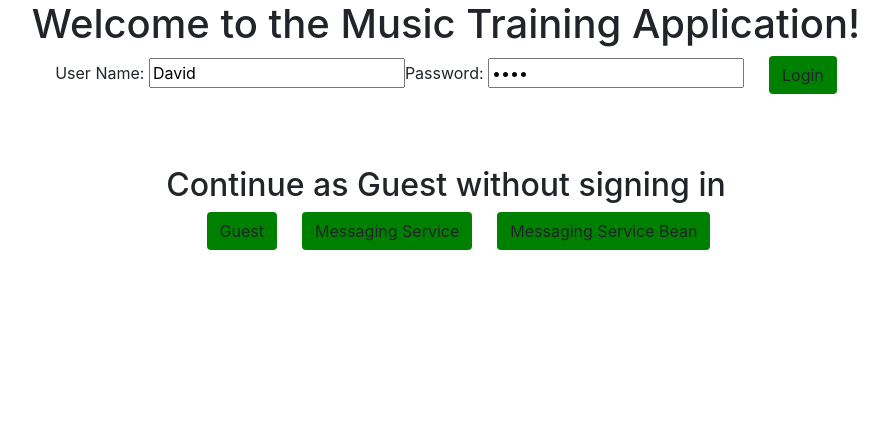
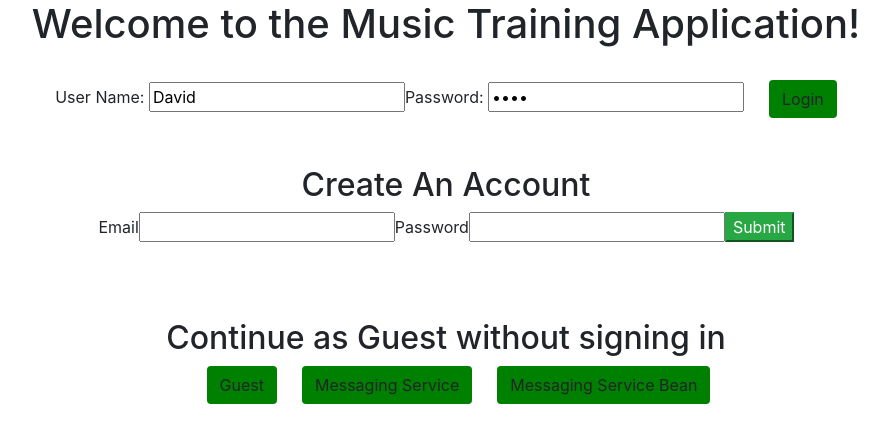
Before and after one commit to composer6251/fretboard-trainer-react, a React (Create React App) app: page / in a window 1280 px wide. Shown: the top 442 px of the page, without its empty margins (194-1082 px from the left). Built offline with nearby package versions, Linux system fonts and the light colour scheme.

Commit message:
working on new user form

```diff
--- a/package.json
+++ b/package.json
@@ -8,6 +8,7 @@
     "@testing-library/user-event": "^7.2.1",
     "axiom": "^0.1.6",
     "axios": "^0.19.2",
+    "formik": "^2.1.4",
     "node-sass": "^4.13.1",
     "react": "^16.12.0",
     "react-dom": "^16.12.0",
--- /dev/null
+++ b/src/components/forms/new-user-form.component.jsx
@@ -0,0 +1,59 @@
+import React from 'react';
+import { Formik, Form, Field } from 'formik';
+import { Component } from 'react';
+
+class NewUserFormComponent extends Component{
+    constructor(props){
+        super(props);
+        this.state = {
+            email : '',
+            password : ''
+        }
+        this.submitButtonOnClick = this.submitButtonOnClick.bind(this);
+    }
+    submitButtonOnClick(){
+        console.log("Submit: " + this.state.email);
+    }
+
+    render(){
+        return(
+            <div>
+                <h2>Create An Account</h2>
+                <Formik
+                    initialValues={{email: '', password: ''}}
+                    validate={values => {
+                        const errors = {};
+                        if(!values.email){
+                            errors.email = 'Required';
+                        }else if(
+                            !/^[A-Z0-9._%+-]+@[A-Z0-9.-]+\.[A-Z]{2,}$/i.test(values.email)
+                        ){
+                            errors.email = 'Invalid email address';
+                        }
+                        return errors;
+                    }}
+                    onSubmit={(values, {setSubmitting}) => {
+                        setTimeout(() => {
+                            //alert(JSON.stringify(values, null, 2));
+                            setSubmitting(false);
+                        }, 400);
+                    }}
+                >
+                    {
+                        ({ isSubmitting }) => (
+                            <Form>
+                                <label>Email</label>
+                                <Field type="email" name="email"/>
+                                <label>Password</label>
+                                <Field type="password" name="password"/>
+                                <button className="btn-success" type="submit" disabled={isSubmitting} onClick={() => this.submitButtonOnClick(this.values.email)}>
+                                    Submit</button>
+                            </Form>
+                        )}
+                </Formik>
+            </div>
+        )
+    }
+}
+
+export default NewUserFormComponent;
--- a/src/pages/login/login.component.jsx
+++ b/src/pages/login/login.component.jsx
@@ -7,10 +7,11 @@
 import MessagingService from '../../api/messaging.service.js';
 
 import { GUEST_USERNAME } from '../../globals/global-const/constants';
+import NewUserFormComponent from '../../components/forms/new-user-form.component';
 
 export default class LoginComponent extends Component{
-    constructor(){
-        super();
+    constructor(props){
+        super(props);
         this.state = {
             username: "David",
             password: "test",
@@ -64,11 +65,16 @@
         return(
             <div>
                 <h1 className="login-page-h1">Welcome to the Music Training Application!</h1>
+                <br/>
                 {this.state.loginFailed && <div className="alert alert-warning">Invalid Credentials</div>}
                 {this.state.loginSuccessful && <div>Login Successful!</div>}
                 User Name: <input type="text" name="username" value={this.state.username} onChange={this.handleChange}/>
                 Password: <input type="password" name="password" value={this.state.password} onChange={this.handleChange}/>
                 <button className="login-button btn" onClick={this.loginOnclick}>Login</button>
+                <br/>
+                <br/>
+                <br/>
+                <NewUserFormComponent/>
                 <div>
                     <br/>
                     <br/>
@@ -78,6 +84,7 @@
                 <button className="login-button btn" onClick={this.guestOnclick}>Guest</button>
                 <button className="login-button btn" onClick={this.messagingServiceOnClick}>Messaging Service</button>
                 <button className="login-button btn" onClick={this.messagingServiceBeanOnClick}>Messaging Service Bean</button>
+
                 <div>{this.state.message}</div>
             </div>
 
```
Also changed, not shown: 1 other file (tests, documents, lock files or other folders).
